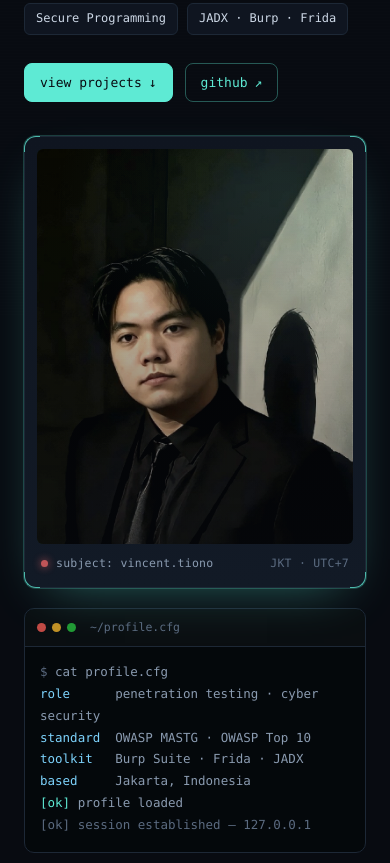
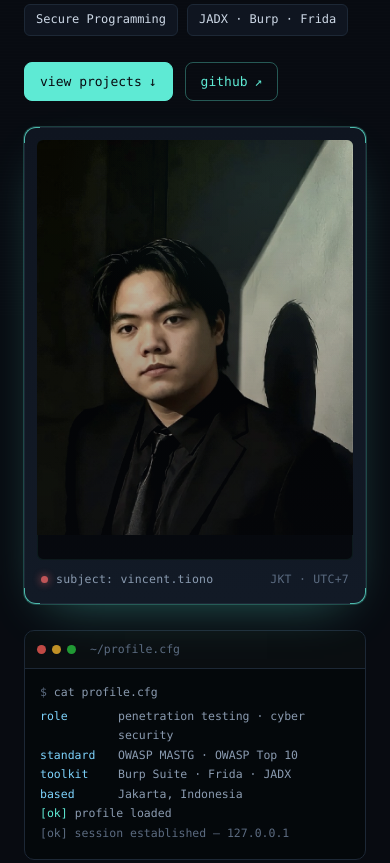
Before and after one commit to Yenmau/Yenmau.github.io, a plain HTML site: page index.html in a window 390 px wide. Shown: the part 529-1392 px from the top of the page. Drawn offline with Linux system fonts and the light colour scheme.

Commit message:
Tidy layout: balanced hero columns, terminal under hero copy, panelised about, left-aligned grid actions

```diff
--- a/app.js
+++ b/app.js
@@ -24,9 +24,9 @@
   const term = document.querySelector('.term-body');
   if (term) {
     window.setTimeout(() => {
-      const line = document.createElement('span');
-      line.className = 'c-dim';
-      line.textContent = '\n[ok] session established — 127.0.0.1';
+      const line = document.createElement('p');
+      line.className = 'tline c-dim';
+      line.textContent = '[ok] session established — 127.0.0.1';
       term.appendChild(line);
     }, 1100);
   }
--- a/index.html
+++ b/index.html
@@ -69,20 +69,22 @@
             <span class="idcard-loc">JKT &middot; UTC+7</span>
           </div>
         </div>
+      </aside>
 
-        <div class="term">
-          <div class="term-bar" aria-hidden="true">
-            <span class="tdot tdot-r"></span><span class="tdot tdot-y"></span><span class="tdot tdot-g"></span>
-            <span class="term-title">~/profile.cfg</span>
-          </div>
-          <pre class="term-body"><span class="c-dim">$</span> cat profile.cfg
-<span class="c-key">role</span>      penetration testing &middot; cyber security
-<span class="c-key">standard</span>  OWASP MASTG &middot; OWASP Top 10
-<span class="c-key">toolkit</span>   Burp Suite &middot; Frida &middot; JADX
-<span class="c-key">based</span>     Jakarta, Indonesia
-<span class="c-ok">[ok]</span> profile loaded<span class="caret"></span></pre>
+      <div class="term">
+        <div class="term-bar" aria-hidden="true">
+          <span class="tdot tdot-r"></span><span class="tdot tdot-y"></span><span class="tdot tdot-g"></span>
+          <span class="term-title">~/profile.cfg</span>
         </div>
-      </aside>
+        <div class="term-body">
+          <p class="tline tcmd"><span class="c-dim">$</span> cat profile.cfg</p>
+          <div class="trow"><span class="tk">role</span><span class="tv">penetration testing &middot; cyber security</span></div>
+          <div class="trow"><span class="tk">standard</span><span class="tv">OWASP MASTG &middot; OWASP Top 10</span></div>
+          <div class="trow"><span class="tk">toolkit</span><span class="tv">Burp Suite &middot; Frida &middot; JADX</span></div>
+          <div class="trow"><span class="tk">based</span><span class="tv">Jakarta, Indonesia</span></div>
+          <p class="tline"><span class="c-ok">[ok]</span> profile loaded<span class="caret"></span></p>
+        </div>
+      </div>
     </section>
 
     <section id="projects" class="section">
@@ -194,9 +196,10 @@
     <section id="about" class="section about">
       <div class="section-head">
         <h2><span class="dim">//</span> about</h2>
+        <p class="section-sub">Education, credentials and the toolkit I work with.</p>
       </div>
       <div class="about-grid">
-        <div class="about-col">
+        <div class="about-col about-panel">
           <h3>Education</h3>
           <ul class="list">
             <li><strong>Bina Nusantara University</strong><span>B.Sc. Computer Science &mdash; Cyber Security &middot; expected 2028</span></li>
@@ -204,7 +207,7 @@
             <li><strong>SMK Telkom Banjarbaru</strong><span>Software Engineering &middot; 2021&ndash;2024</span></li>
           </ul>
         </div>
-        <div class="about-col">
+        <div class="about-col about-panel">
           <h3>Toolbox</h3>
           <ul class="list list-plain">
             <li>JADX &middot; Burp Suite &middot; Frida &middot; Android Emulator</li>
--- a/styles.css
+++ b/styles.css
@@ -152,10 +152,12 @@ main, .nav, .footer { position: relative; z-index: 3; }
   margin: 0 auto;
   padding: 46px 24px 34px;
   display: grid;
-  grid-template-columns: minmax(0, 1.15fr) minmax(280px, 0.85fr);
-  gap: 46px;
-  align-items: start;
+  grid-template-columns: minmax(0, 1.05fr) minmax(280px, 0.95fr);
+  gap: 34px 56px;
+  align-items: stretch;
 }
+.hero-copy { grid-column: 1; grid-row: 1; }
+.hero-side { grid-column: 2; grid-row: 1 / span 2; }
 .prompt {
   font-family: var(--mono);
   font-size: 13px;
@@ -211,7 +213,7 @@ main, .nav, .footer { position: relative; z-index: 3; }
   font-size: 16.5px;
   margin: 0 0 26px;
 }
-.hero-tags { display: flex; flex-wrap: wrap; gap: 9px; }
+.hero-tags { display: flex; flex-wrap: wrap; gap: 10px 9px; }
 .tag {
   font-family: var(--mono);
   font-size: 12px;
@@ -221,13 +223,15 @@ main, .nav, .footer { position: relative; z-index: 3; }
   padding: 5px 11px;
   border-radius: 6px;
 }
-.hero-actions { display: flex; gap: 12px; flex-wrap: wrap; margin-top: 28px; }
+.hero-actions { display: flex; gap: 12px; flex-wrap: wrap; margin-top: 26px; }
 
 /* ---------- id card (photo) ---------- */
 .hero-side { display: flex; flex-direction: column; gap: 20px; }
-
 .idcard {
   position: relative;
+  display: flex;
+  flex-direction: column;
+  flex: 1;
   background: linear-gradient(180deg, var(--panel) 0%, var(--panel-2) 100%);
   border: 1px solid var(--line);
   border-radius: 12px;
@@ -236,10 +240,11 @@ main, .nav, .footer { position: relative; z-index: 3; }
 }
 .idcard-img {
   position: relative;
+  flex: 1;
+  min-height: 340px;
   overflow: hidden;
   border-radius: 6px;
   background: #05070b;
-  aspect-ratio: 4 / 5;
   box-shadow: inset 0 0 0 1px rgba(94, 234, 212, 0.16);
 }
 .idcard-img img {
@@ -247,6 +252,7 @@ main, .nav, .footer { position: relative; z-index: 3; }
   width: 100%;
   height: 100%;
   object-fit: cover;
+  object-position: 50% 22%;
   filter: contrast(1.05) saturate(0.95);
 }
 /* teal edge tint + vignette so the dark suit sits on the dark page */
@@ -307,6 +313,9 @@ main, .nav, .footer { position: relative; z-index: 3; }
 
 /* ---------- terminal panel ---------- */
 .term {
+  grid-column: 1;
+  grid-row: 2;
+  max-width: 620px;
   background: rgba(5, 8, 12, 0.9);
   border: 1px solid var(--line);
   border-radius: 10px;
@@ -335,11 +344,14 @@ main, .nav, .footer { position: relative; z-index: 3; }
   padding: 14px 15px 16px;
   font-family: var(--mono);
   font-size: 12.5px;
-  line-height: 1.75;
+  line-height: 1.7;
   color: var(--muted);
-  white-space: pre-wrap;
-  overflow-x: auto;
 }
+.tline { margin: 0; }
+.tcmd { margin-bottom: 4px; }
+.trow { display: grid; grid-template-columns: 96px minmax(0, 1fr); }
+.tk { color: var(--accent-2); }
+.tv { color: var(--muted); }
 .c-key { color: var(--accent-2); }
 .c-dim { color: var(--dim); }
 .c-ok { color: var(--accent); }
@@ -439,9 +451,8 @@ main, .nav, .footer { position: relative; z-index: 3; }
   gap: 5px;
   margin-top: auto;
 }
+.meta li { display: grid; grid-template-columns: 78px minmax(0, 1fr); }
 .meta .k {
-  display: inline-block;
-  min-width: 72px;
   color: #748699;
 }
 .card-links { display: flex; gap: 10px; flex-wrap: wrap; }
@@ -484,13 +495,20 @@ main, .nav, .footer { position: relative; z-index: 3; }
 .arrow { transition: transform .18s; }
 .btn-outline:hover .arrow { transform: translateX(4px); }
 
-.more { margin-top: 26px; display: flex; justify-content: center; }
+.more { margin-top: 22px; display: flex; justify-content: flex-start; }
 
 /* ---------- about ---------- */
 .about-grid {
   display: grid;
   grid-template-columns: repeat(2, 1fr);
-  gap: 34px;
+  gap: 18px;
+  align-items: start;
+}
+.about-panel {
+  background: linear-gradient(180deg, var(--panel) 0%, var(--panel-2) 100%);
+  border: 1px solid var(--line);
+  border-radius: 14px;
+  padding: 22px;
 }
 .about-col h3 {
   font-family: var(--mono);
@@ -534,14 +552,26 @@ main, .nav, .footer { position: relative; z-index: 3; }
 
 /* ---------- responsive ---------- */
 @media (max-width: 900px) {
-  .hero { grid-template-columns: 1fr; gap: 34px; padding-top: 40px; }
+  .hero {
+    display: flex;
+    flex-direction: column;
+    gap: 26px;
+    padding-top: 40px;
+  }
   .hero-side { max-width: 420px; }
+  .idcard-img { min-height: 420px; }
+  .term { max-width: none; }
 }
 @media (max-width: 720px) {
   .cards, .about-grid { grid-template-columns: 1fr; }
   .nav { flex-wrap: wrap; row-gap: 10px; }
   .nav-links { gap: 15px; margin-left: auto; }
   .status-pill { display: none; }
+  .hero-side { max-width: none; }
+}
+@media (max-width: 460px) {
+  .term-body { font-size: 11.5px; }
+  .trow { grid-template-columns: 78px minmax(0, 1fr); }
 }
 @media (prefers-reduced-motion: reduce) {
   html { scroll-behavior: auto; }
```
